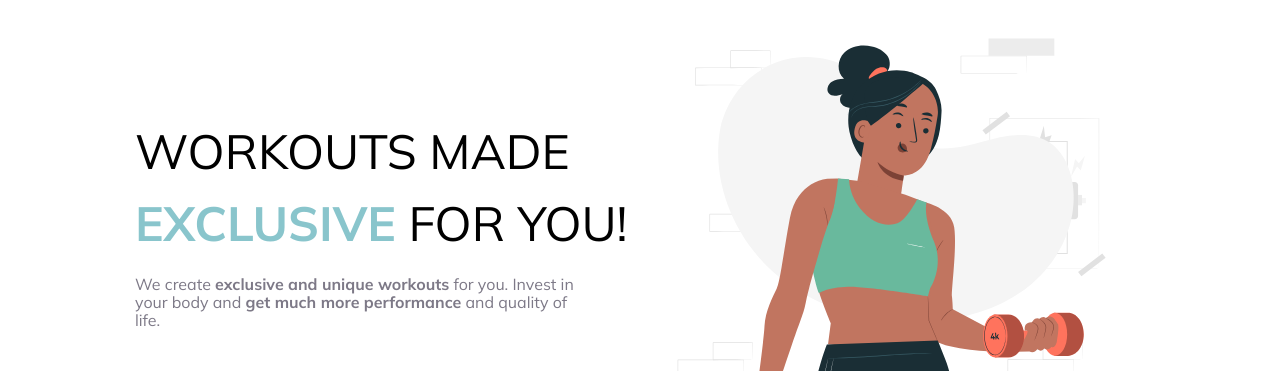
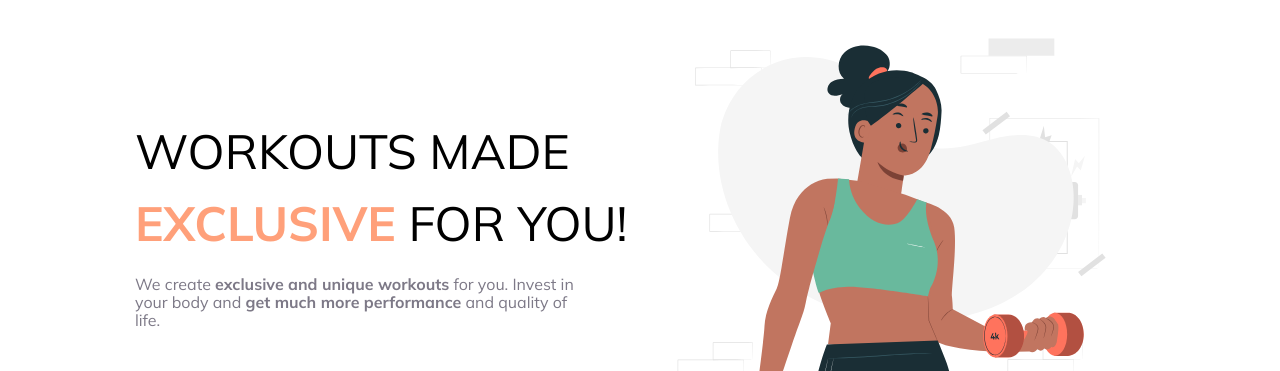
Before and after one commit to MarilynSobalvarro/Examen-11-08-2026, a website: page index.html in a window 1280 px wide. Shown: the part 108-479 px from the top of the page. Drawn offline with Linux system fonts and the light colour scheme.

Commit message:
Cambio en Hero(Prueba para Vercel)

```diff
--- a/sass/partials/_hero-banner.scss
+++ b/sass/partials/_hero-banner.scss
@@ -20,7 +20,7 @@
         max-width: 500px;
 
         span{
-            color: $light-blue;
+            color: lightsalmon;
             font-weight: 700;
         }
     }
```
Also changed, not shown: public/css/styles.css, 1 other file.
